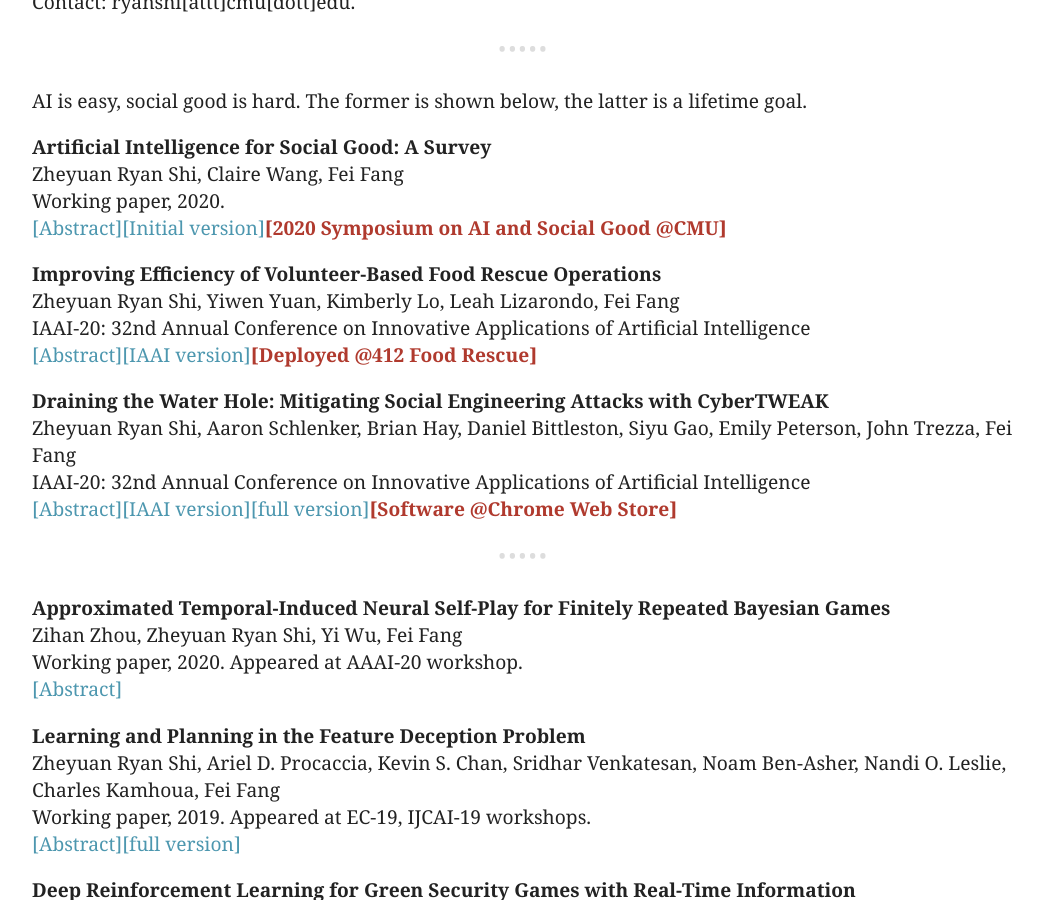
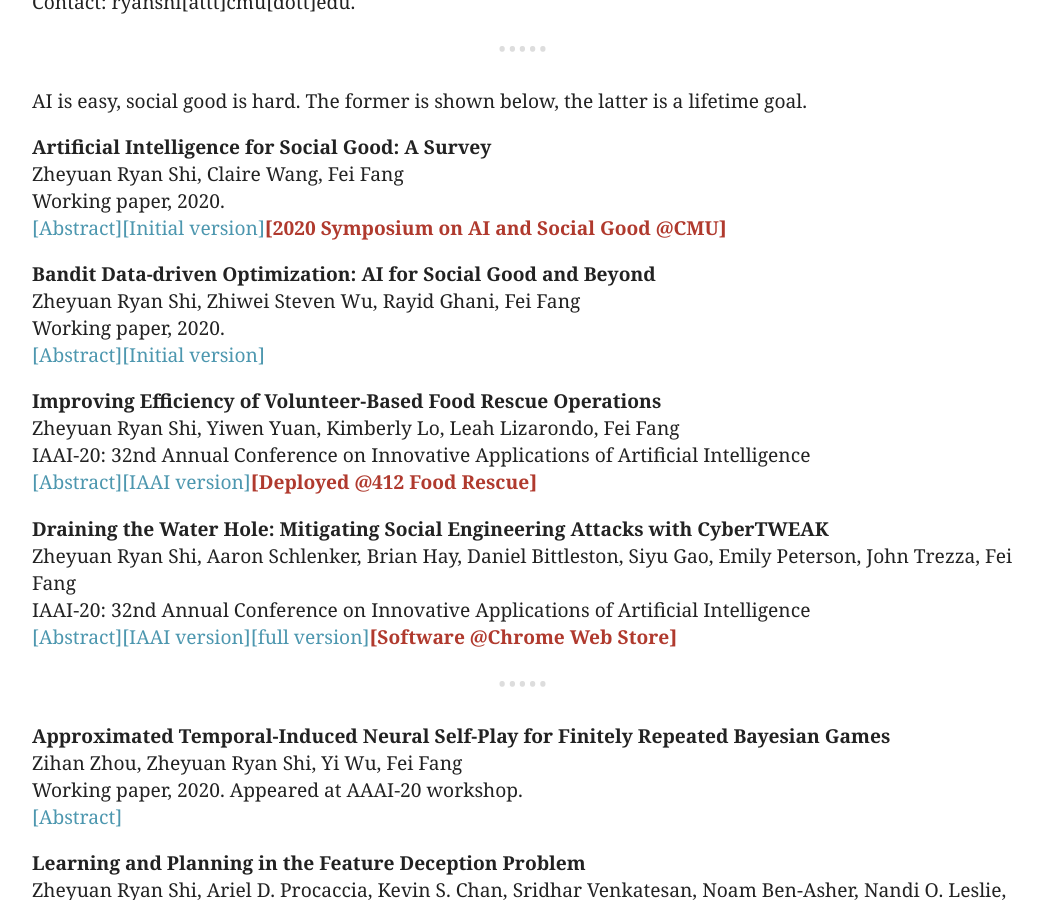
Before and after one commit to ryanzshi/ryanzshi.github.io, a Jekyll site: the page built from index.md, in a window 1280 px wide and 900 px high, scrolled down 346 px. Shown: the whole window, without its empty margins (116-1158 px from the left). Built offline with Jekyll 4.4.1, drawn with Linux system fonts in a browser that asks for light colours.

Commit message:
add bandit draft

```diff
--- a/index.md
+++ b/index.md
@@ -48,6 +48,18 @@ Working paper, 2020.
 <div id="abs-ai4sg" style="display:none;">
 <blockquote>Artificial intelligence for social good (AI4SG) is a research theme that aims to use and advance artificial intelligence to address societal issues and improve the well-being of the world. AI4SG has received lots of attention from the research community in the past decade with several successful applications. Building on the most comprehensive collection of the AI4SG literature to date with over 1000 contributed papers, we provide a detailed account and analysis of the work under the theme in the following ways. (1) We quantitatively analyze the distribution and trend of the AI4SG literature in terms of application domains and AI techniques used. (2) We propose three conceptual methods to systematically group the existing literature and analyze the eight AI4SG application domains in a unified framework. (3) We distill five research topics that represent the common challenges in AI4SG across various application domains. (4) We discuss five issues that, we hope, can shed light on the future development of the AI4SG research.</blockquote>
 </div>
+
+**Bandit Data-driven Optimization: AI for Social Good and Beyond**
+<br>
+Zheyuan Ryan Shi, Zhiwei Steven Wu, Rayid Ghani, Fei Fang
+<br>
+Working paper, 2020.
+<br>
+<a id="abs-bandit-button" onclick="absCHF('abs-bandit')">[Abstract]</a>[[Initial version]](https://arxiv.org/abs/2008.11707)
+<div id="abs-bandit" style="display:none;">
+<blockquote>The use of machine learning (ML) systems in real-world applications entails more than just a prediction algorithm. AI for social good applications, and many real-world ML tasks in general, feature an iterative process which joins prediction, optimization, and data acquisition happen in a loop. We introduce bandit data-driven optimization, the first iterative prediction-prescription framework to formally analyze this practical routine. Bandit data-driven optimization combines the advantages of online bandit learning and offline predictive analytics in an integrated framework. It offers a flexible setup to reason about unmodeled policy objectives and unforeseen consequences. We propose PROOF, the first algorithm for this framework and show that it achieves no-regret. Using numerical simulations, we show that PROOF achieves superior performance over existing baseline.</blockquote>
+</div>
+
 
 **Improving Efficiency of Volunteer-Based Food Rescue Operations**
 <br>
```
Also changed, not shown: 1 other file.
